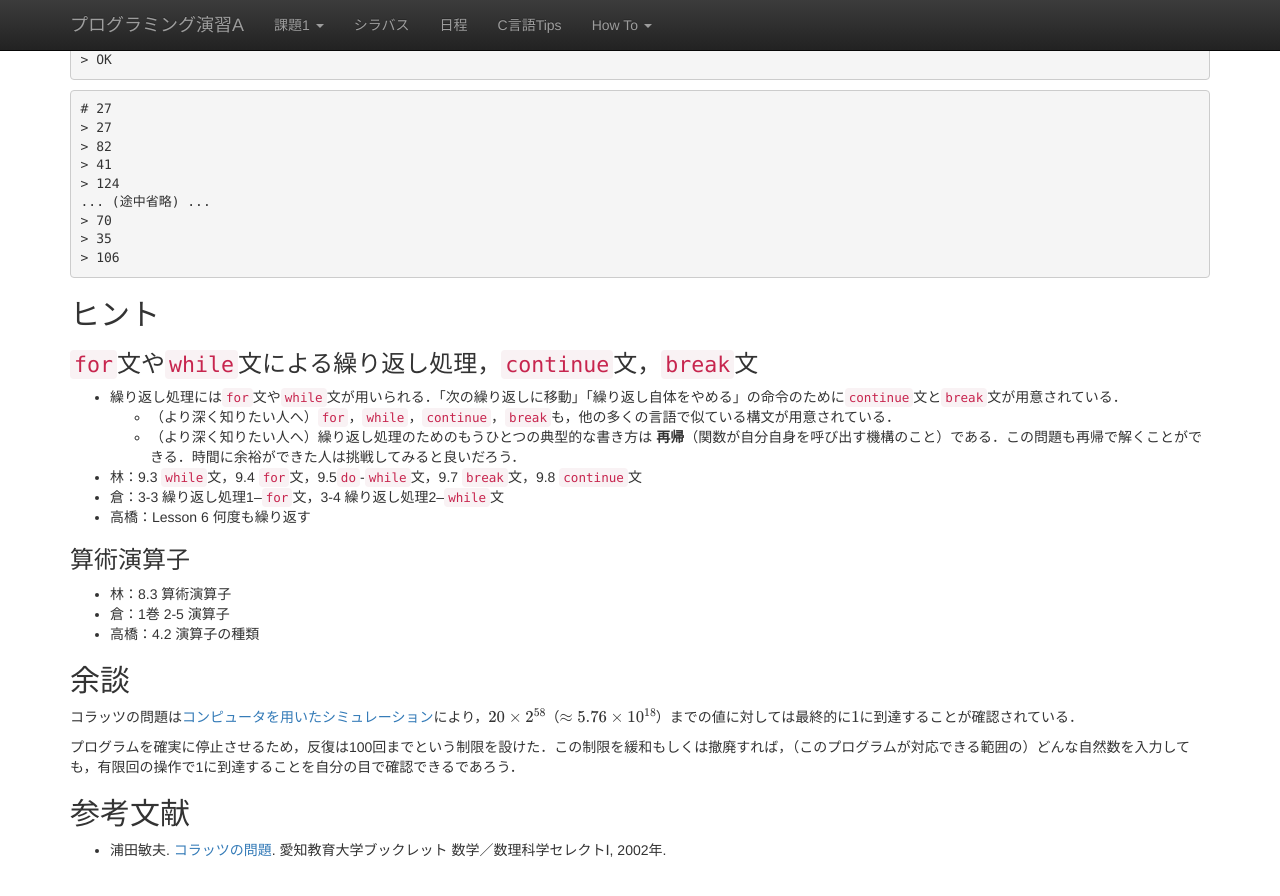
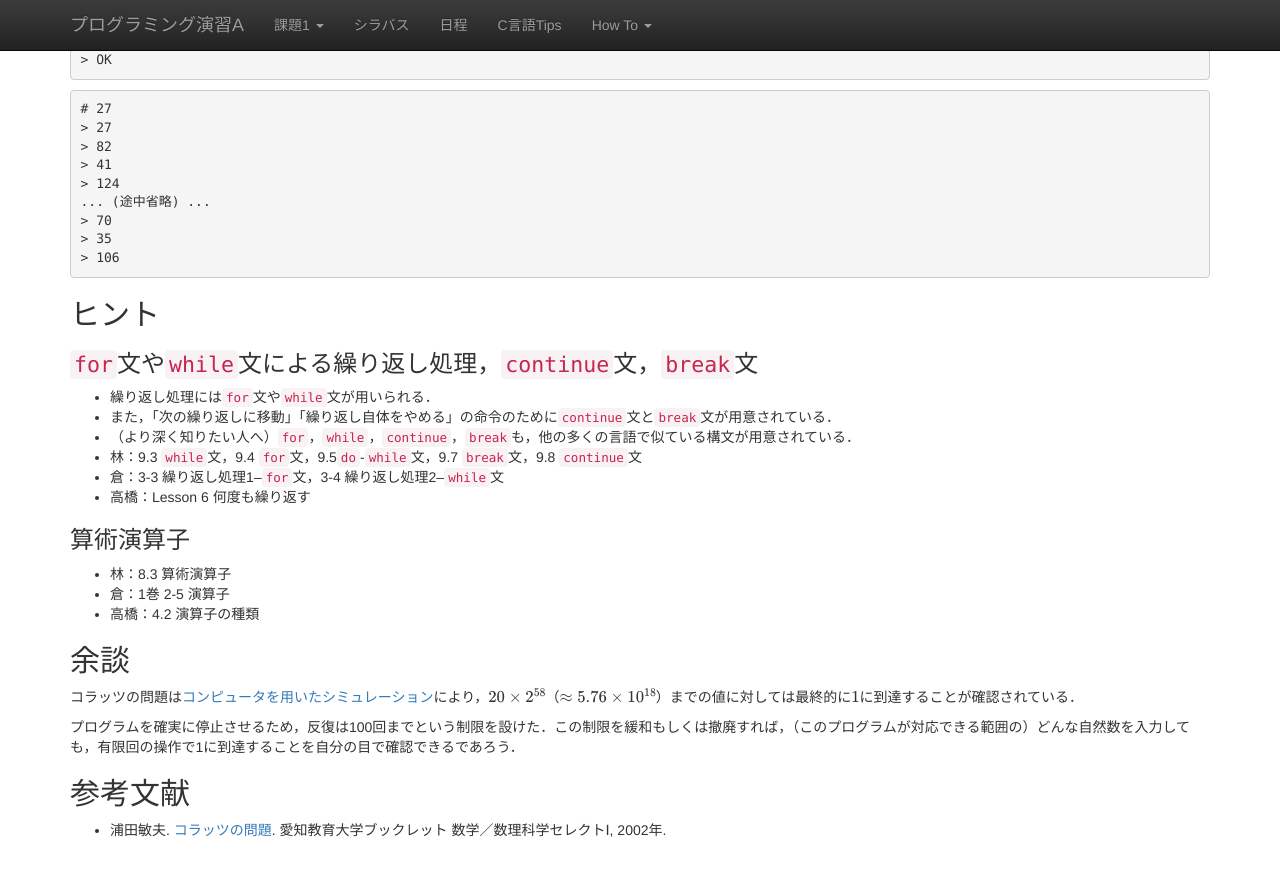
Before and after one commit to ecei-tohoku/ppa-public, a Jekyll site: the page built from kadai1/p12.md, in a window 1280 px wide and 900 px high, scrolled down 934 px. Shown: the top 896 px of the window. Built offline with Jekyll 4.4.1, drawn with Linux system fonts in a browser that asks for light colours; nearby versions of some CDN libraries; formulas are drawn with MathJax 3.

Commit message:
remove: 課題1-2, ヒント, 再帰に関する記述

```diff
--- a/kadai1/p12.md
+++ b/kadai1/p12.md
@@ -71,9 +71,9 @@ $$
 
 ### `for`文や`while`文による繰り返し処理，`continue`文，`break`文
 
-- 繰り返し処理には`for`文や`while`文が用いられる．「次の繰り返しに移動」「繰り返し自体をやめる」の命令のために`continue`文と`break`文が用意されている．
-    - （より深く知りたい人へ）`for`，`while`，`continue`，`break`も，他の多くの言語で似ている構文が用意されている．
-    - （より深く知りたい人へ）繰り返し処理のためのもうひとつの典型的な書き方は **再帰**（関数が自分自身を呼び出す機構のこと）である．この問題も再帰で解くことができる．時間に余裕ができた人は挑戦してみると良いだろう．
+- 繰り返し処理には`for`文や`while`文が用いられる．
+- また，「次の繰り返しに移動」「繰り返し自体をやめる」の命令のために`continue`文と`break`文が用意されている．
+- （より深く知りたい人へ）`for`，`while`，`continue`，`break`も，他の多くの言語で似ている構文が用意されている．
 - 林：9.3 `while`文，9.4 `for`文，9.5`do`-`while`文，9.7 `break`文，9.8 `continue`文
 - 倉：3-3 繰り返し処理1--`for`文，3-4 繰り返し処理2--`while`文
 - 高橋：Lesson 6 何度も繰り返す
```
